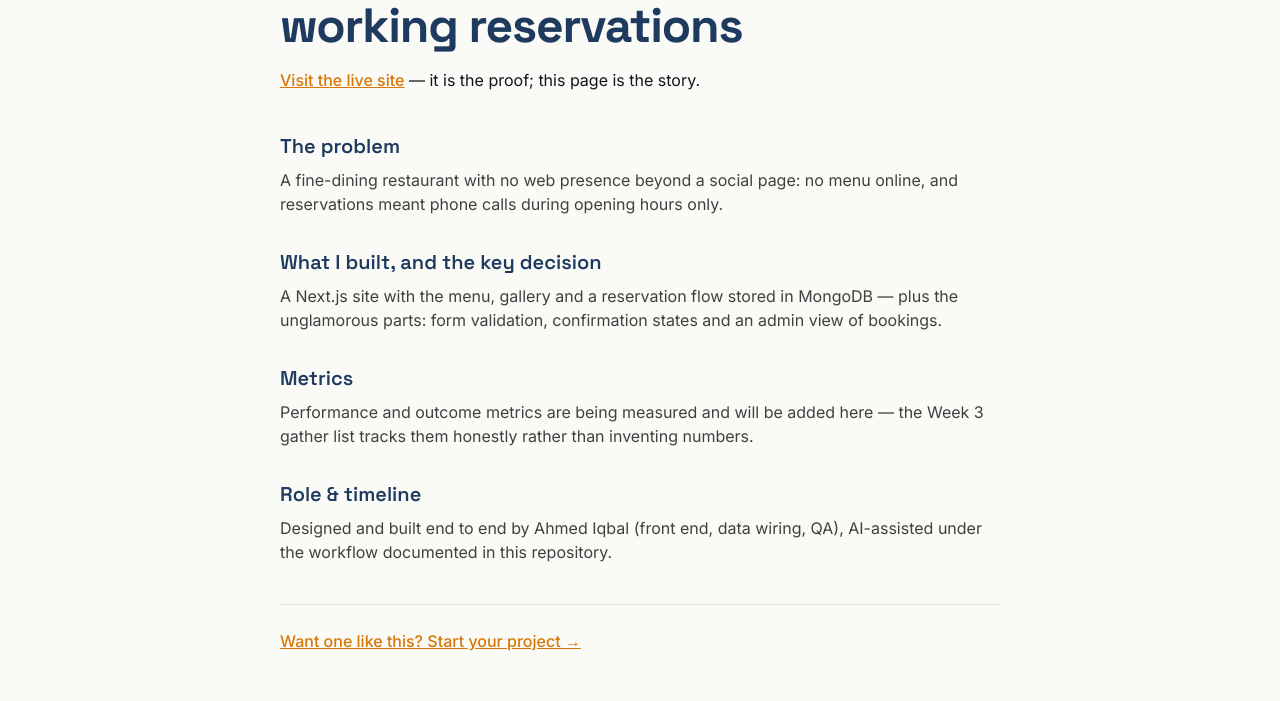
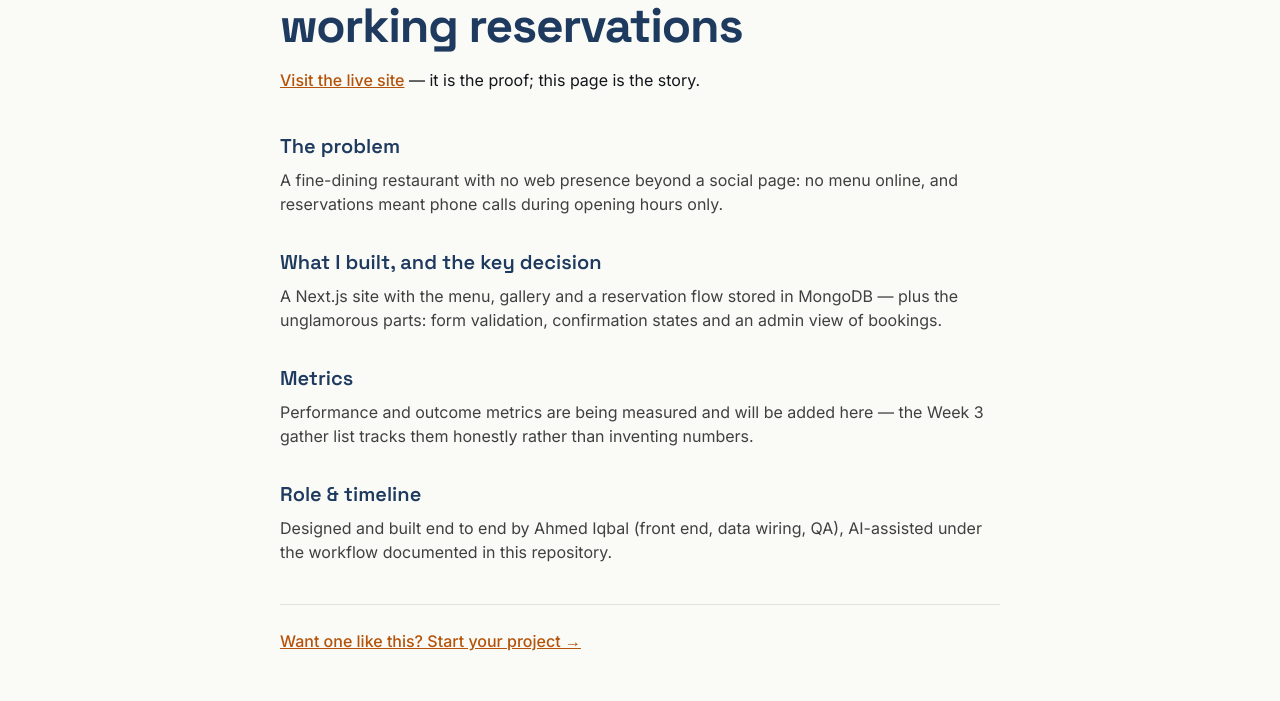
Before and after one commit to axediqbal/flyrank-frontend, a Next.js app: page /work/lumiere in a window 1280 px wide. Shown: the part 210-911 px from the top of the page. Built offline with nearby package versions, Linux system fonts and the light colour scheme; no server answers.

Commit message:
FE-10 fix: case-page links use deep amber (Lighthouse contrast 96 -> target 100)

```diff
--- a/src/app/work/[slug]/page.tsx
+++ b/src/app/work/[slug]/page.tsx
@@ -50,7 +50,7 @@ export default async function CaseStudyPage({
         {c.title}
       </h1>
       <p className="mt-3">
-        <a href={c.live} className="font-medium text-accent underline">
+        <a href={c.live} className="font-medium eyebrow underline">
           Visit the live site
         </a>{' '}
         — it is the proof; this page is the story.
@@ -84,7 +84,7 @@ export default async function CaseStudyPage({
       </p>
 
       <p className="mt-10 border-t border-line pt-6">
-        <Link href="/#contact" className="font-medium text-accent underline">
+        <Link href="/#contact" className="font-medium eyebrow underline">
           Want one like this? Start your project →
         </Link>
       </p>
```
